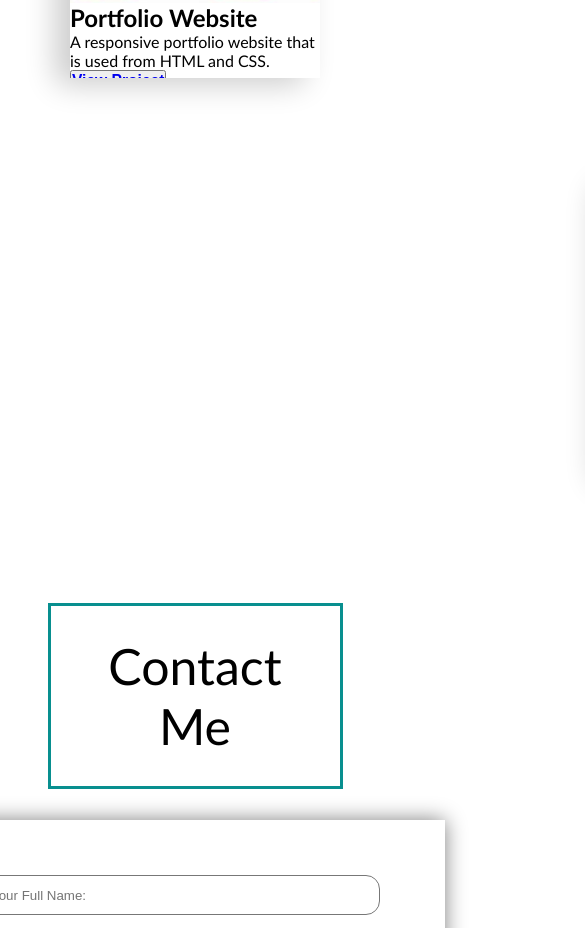
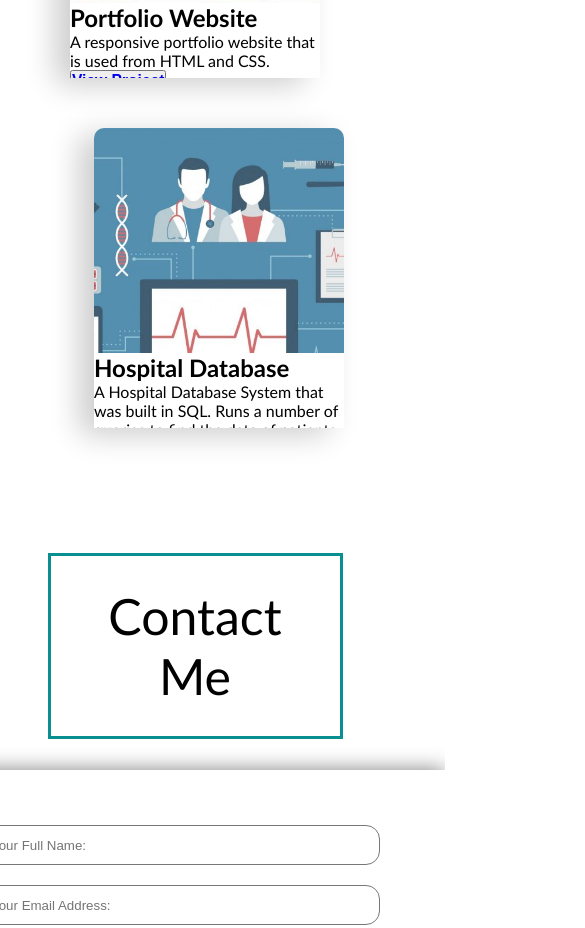
Before and after one commit to AngeloHughley/My-Portfolio-Website, a plain HTML site: page index.html in a window 390 px wide. Shown: the part 2756-3684 px from the top of the page, 585 px wide, since content can reach past the window. Drawn offline with Linux system fonts and the light colour scheme.

Commit message:
fourteenth commit

```diff
--- a/style.css
+++ b/style.css
@@ -290,7 +290,7 @@ video {
   }
 }
 @media screen and (max-width: 768px) {
-  .OS-project {
+  .Hospital-project {
     padding: 0;
     margin: 0;
     margin-left: 94px;
```
